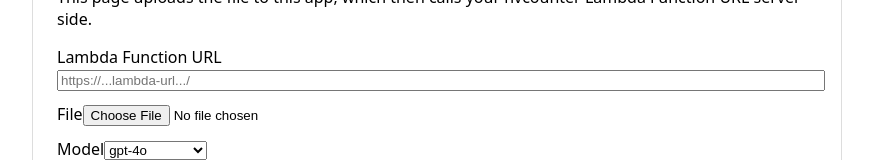
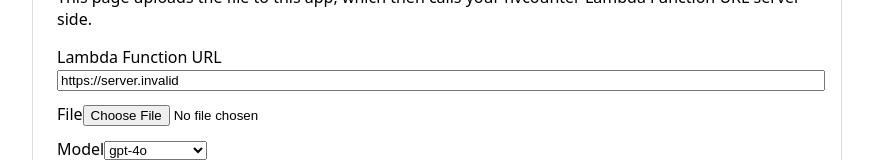
Before and after one commit to axcognita/nvcounter, a Next.js app: page / in a window 1280 px wide. Shown: the part 149-309 px from the top of the page, without its empty margins (0-873 px from the left). Built offline with nearby package versions, Linux system fonts and the light colour scheme; no server answers.

Commit message:
Use NEXT_PUBLIC_NVCOUNTER_URL to prefill Lambda URL in tester UI
Co-authored-by: factory-droid[bot] <138933559+factory-droid[bot]@users.noreply.github.com>

```diff
--- a/app/page.jsx
+++ b/app/page.jsx
@@ -1,9 +1,9 @@
 "use client";
 
-import { useEffect, useState } from "react";
+import { useState } from "react";
 
 export default function Page() {
-  const [endpoint, setEndpoint] = useState("");
+  const [endpoint, setEndpoint] = useState(process.env.NEXT_PUBLIC_NVCOUNTER_URL || "");
   const [model, setModel] = useState("gpt-4o");
   const [file, setFile] = useState(null);
   const [options, setOptions] = useState({
@@ -23,16 +23,6 @@ export default function Page() {
   const [charCount, setCharCount] = useState(0);
   const [charCountNoSpaces, setCharCountNoSpaces] = useState(0);
   const [elapsedSeconds, setElapsedSeconds] = useState(0);
-
-  useEffect(() => {
-    try {
-      if (typeof process !== "undefined" && process.env?.NVCOUNTER_URL) {
-        setEndpoint(process.env.NVCOUNTER_URL);
-      }
-    } catch {
-      // ignore if not available on client
-    }
-  }, []);
 
   const submit = async (e) => {
     e.preventDefault();
```
